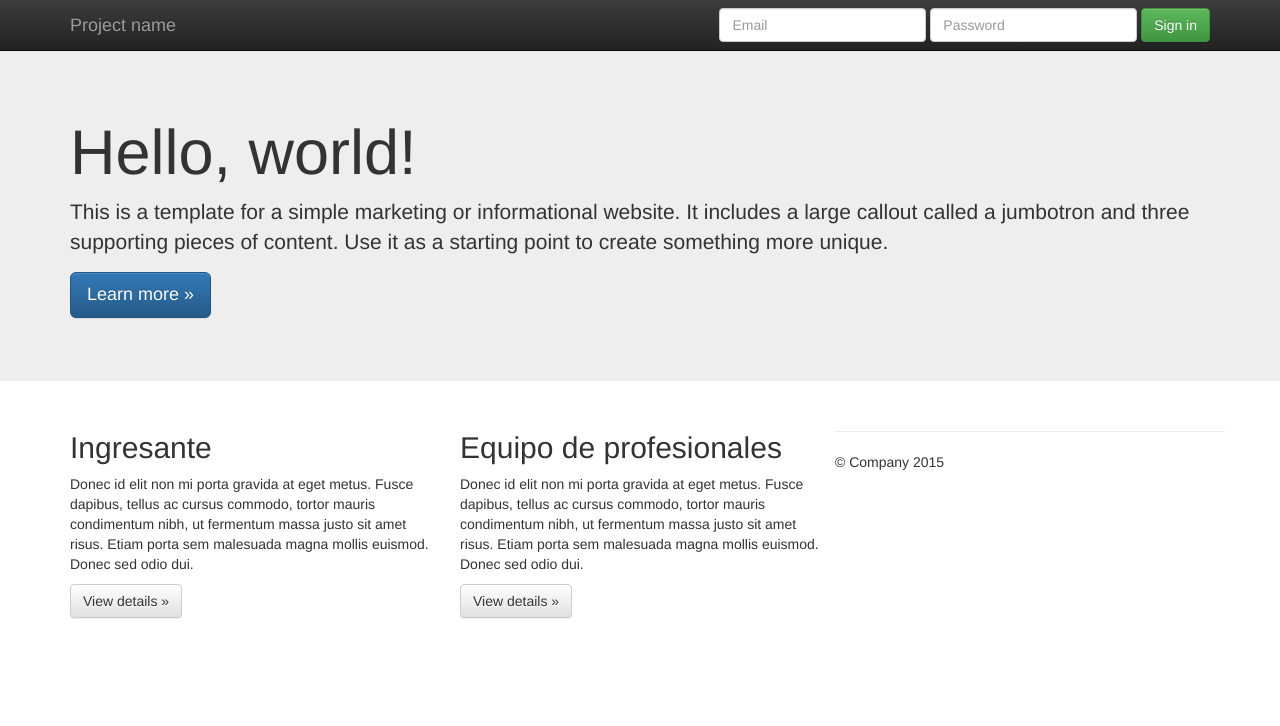
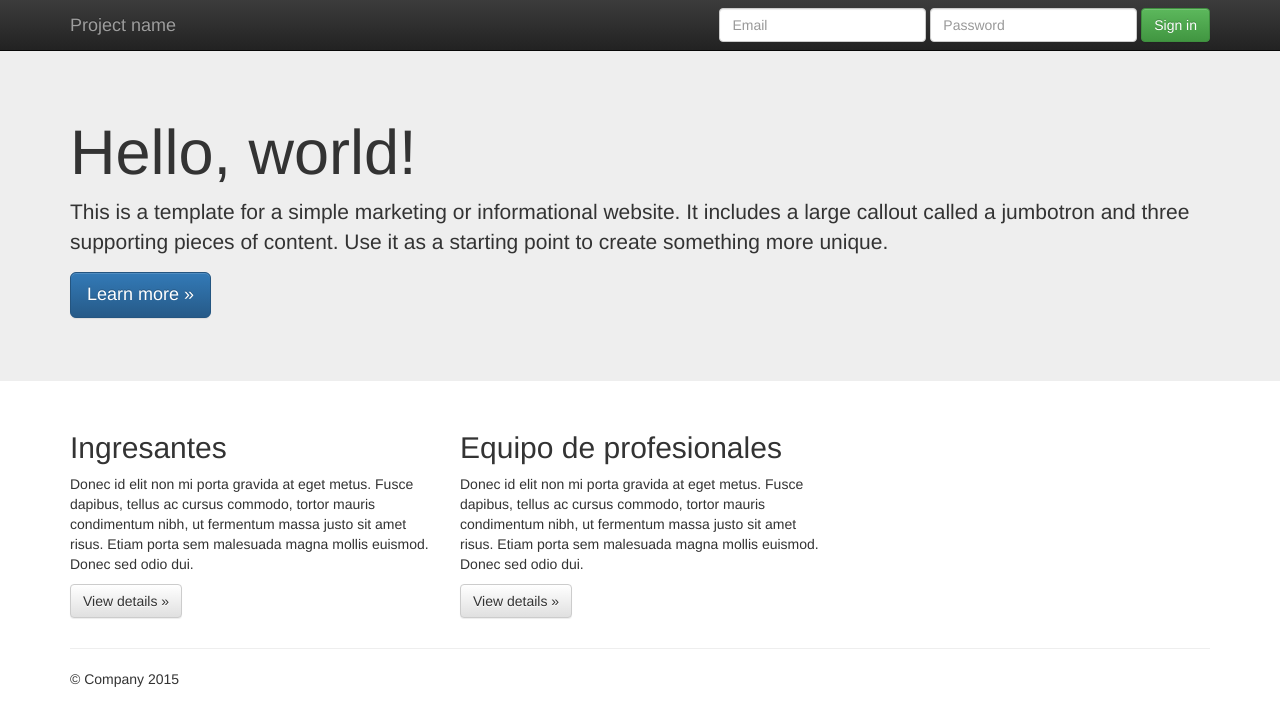
Before and after one commit to marianapal5/Trabajo2_mariana_palavecino, a plain HTML site: page index.html in a window 1280 px wide. Drawn offline with nearby package versions, Linux system fonts and the light colour scheme.

```diff
--- a/index.html
+++ b/index.html
@@ -65,7 +65,7 @@
       <!-- Example row of columns -->
       <div class="row">
         <div class="col-md-4">
-          <h2>Ingresante</h2>
+          <h2>Ingresantes</h2>
           <p>Donec id elit non mi porta gravida at eget metus. Fusce dapibus, tellus ac cursus commodo, tortor mauris condimentum nibh, ut fermentum massa justo sit amet risus. Etiam porta sem malesuada magna mollis euismod. Donec sed odio dui. </p>
           <p><a class="btn btn-default" href="#" role="button">View details &raquo;</a></p>
         </div>
@@ -74,6 +74,8 @@
           <p>Donec id elit non mi porta gravida at eget metus. Fusce dapibus, tellus ac cursus commodo, tortor mauris condimentum nibh, ut fermentum massa justo sit amet risus. Etiam porta sem malesuada magna mollis euismod. Donec sed odio dui. </p>
           <p><a class="btn btn-default" href="#" role="button">View details &raquo;</a></p>
        </div>
+
+      </div>
 
       <hr>
 
```
